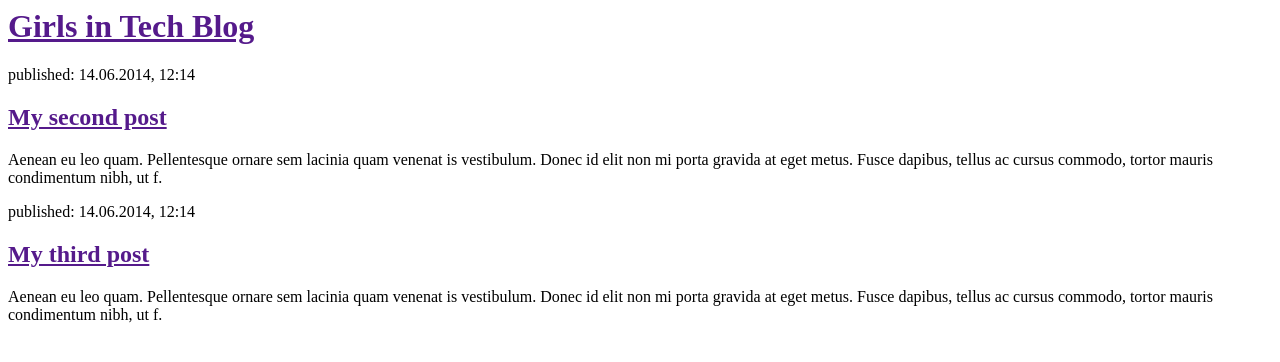
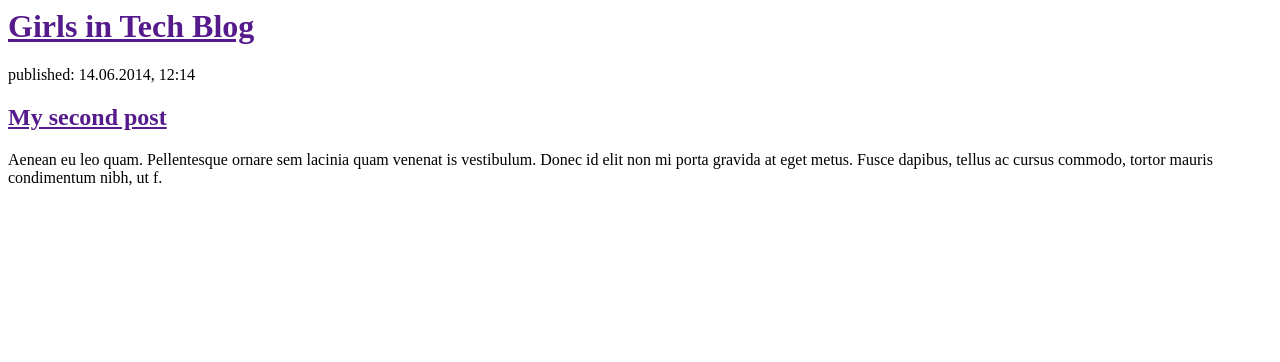
Before and after one commit to noemi12/my-first-blog, a Django app: page / in a window 1280 px wide. Shown: the top 362 px of the page. Run offline with Django 3.2, Linux system fonts and the light colour scheme; data that the repository does not hold is empty.

Commit message:
Modified templates to display posts from database

```diff
--- a/blog/templates/blog/post_list.html
+++ b/blog/templates/blog/post_list.html
@@ -20,19 +20,5 @@
             <h2><a href="">My second post</a></h2>
             <p>Aenean eu leo quam. Pellentesque ornare sem lacinia quam venenat is vestibulum. Donec id elit non mi porta gravida at eget metus. Fusce dapibus, tellus ac cursus commodo, tortor mauris condimentum nibh, ut f.</p>
         </div>
-
-{% for post in posts %}
-       <div>
-            <p>published: {{ post.published_date }}</p>
-            <h1><a href="">{{ post.title }}</a></h1>
-            <p>{{ post.text|linebreaksbr }}</p>
-      </div>
-{% endfor %}
-
-        <div>
-            <p>published: 14.06.2014, 12:14</p>
-            <h2><a href="">My third post</a></h2>
-            <p>Aenean eu leo quam. Pellentesque ornare sem lacinia quam venenat is vestibulum. Donec id elit non mi porta gravida at eget metus. Fusce dapibus, tellus ac cursus commodo, tortor mauris condimentum nibh, ut f.</p>
-        </div>
     </body>
 </html>
```
